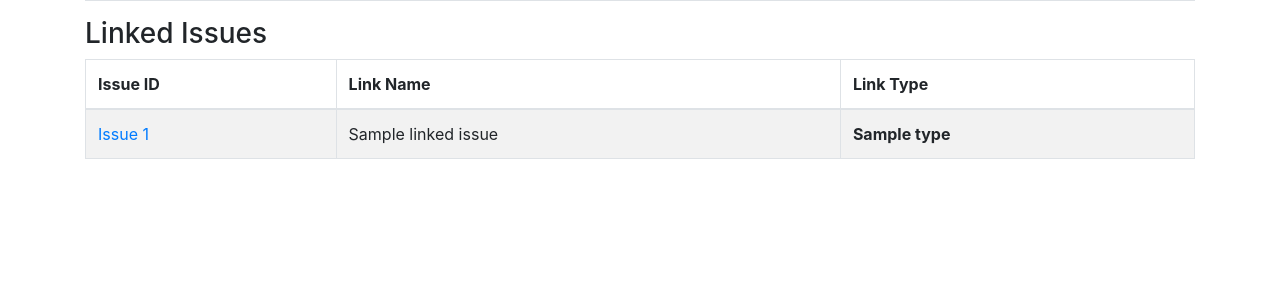
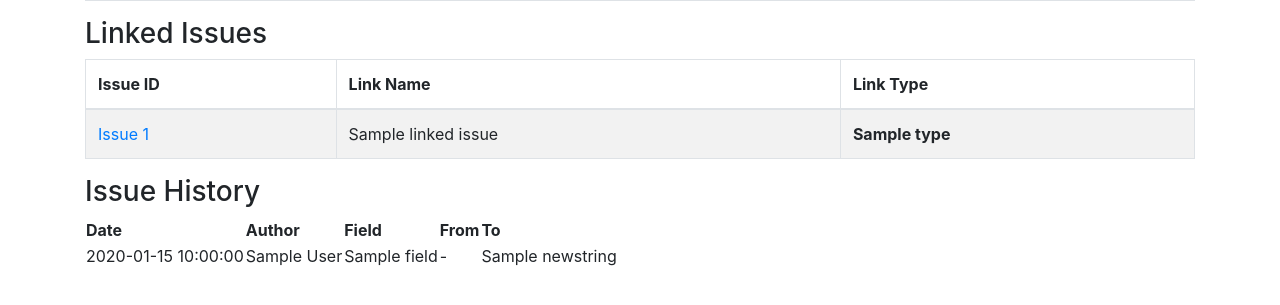
Before and after one commit to younelan/ProjectPlanner, a PHP site: template views/issues/view.php in a window 1280 px wide. Shown: the part 328-633 px from the top of the page. Run offline with PHP 8.4, Linux system fonts and the light colour scheme; the template is opened without the code that fills it: most values are stand-ins (such as "Sample title", 1, 10 or a date in 2020); a stand-in replaces the project's code that opens the database connection.

Commit message:
issue details

```diff
--- a/views/issues/view.php
+++ b/views/issues/view.php
@@ -69,6 +69,33 @@
             <p>No linked issues available.</p>
         <?php endif; ?>
 
+        <!-- Issue History Section -->
+        <div class="issue-history">
+            <h3>Issue History</h3>
+            <table class="history-table">
+                <thead>
+                    <tr>
+                        <th>Date</th>
+                        <th>Author</th>
+                        <th>Field</th>
+                        <th>From</th>
+                        <th>To</th>
+                    </tr>
+                </thead>
+                <tbody>
+                    <?php foreach ($history as $change): ?>
+                        <tr>
+                            <td><?= htmlspecialchars(date('Y-m-d H:i:s', strtotime($change['CREATED']))) ?></td>
+                            <td><?= htmlspecialchars($change['AUTHOR']) ?></td>
+                            <td><?= htmlspecialchars($change['FIELD']) ?></td>
+                            <td><?= htmlspecialchars($change['OLDSTRING'] ?: '-') ?></td>
+                            <td><?= htmlspecialchars($change['NEWSTRING'] ?: '-') ?></td>
+                        </tr>
+                    <?php endforeach; ?>
+                </tbody>
+            </table>
+        </div>
+
     </div>
 
     <!-- Include Bootstrap JS and dependencies -->
```
Also changed, not shown: classes/Issue.php (+19 -0 lines), classes/IssueController.php (+3 -5 lines).
